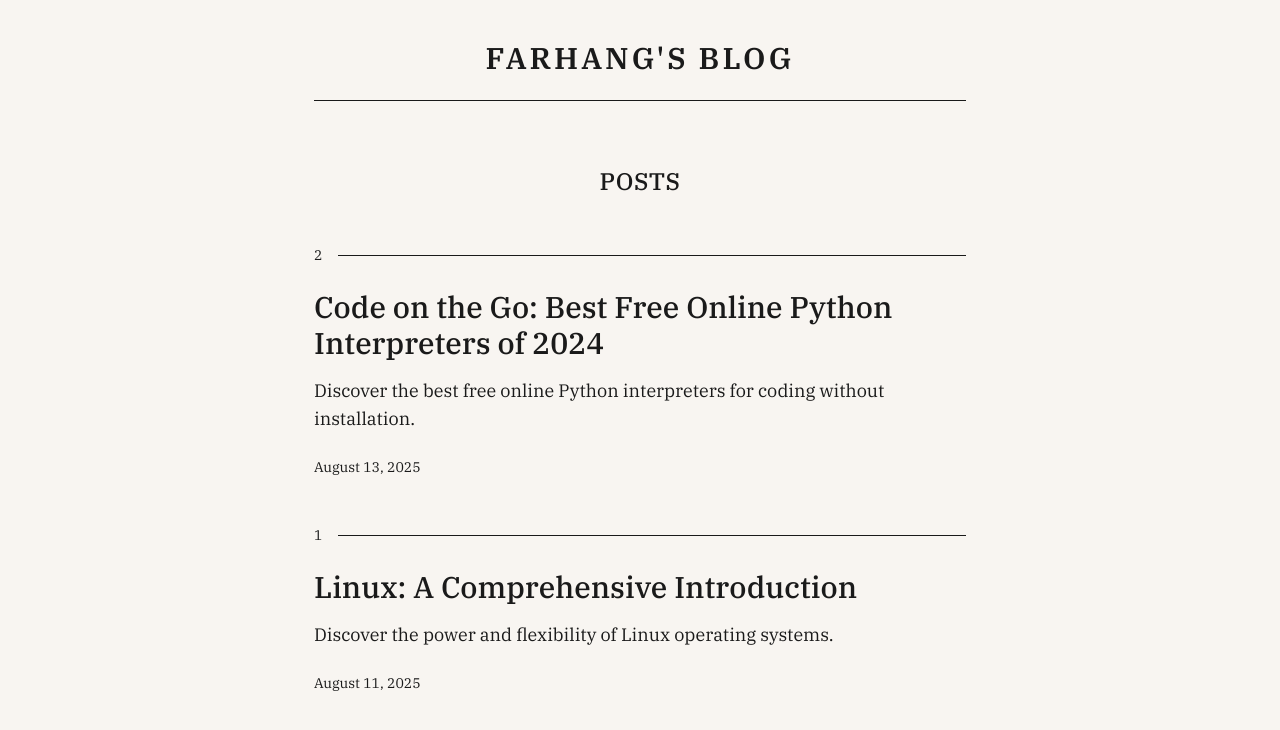
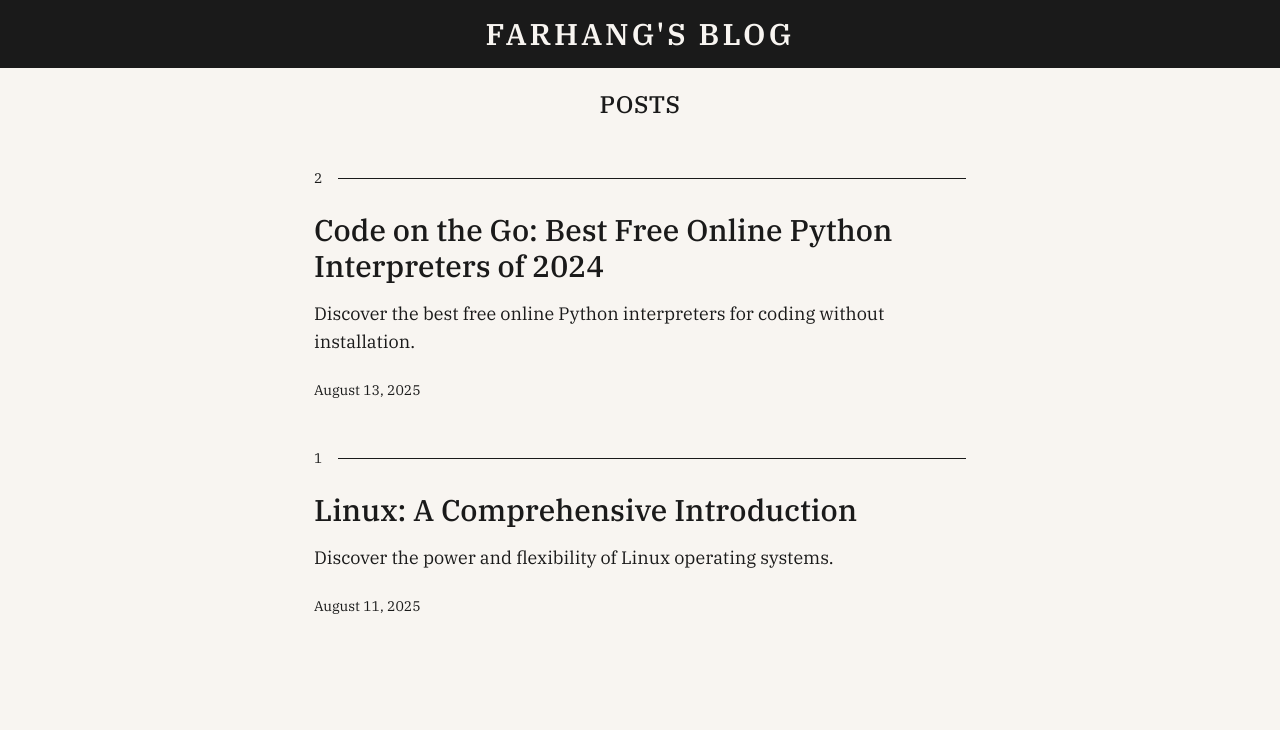
Before and after one commit to farhangbakhshi/blog, a website: page www/index.html in a window 1280 px wide. Drawn offline with nearby package versions, Linux system fonts and the light colour scheme.

Commit message:
refactor: replace header with navigation for consistent layout across blog pages

```diff
--- a/www/index.html
+++ b/www/index.html
@@ -27,12 +27,13 @@
 
 <body
     class="font-ibm leading-relaxed text-brand-black dark:text-cream bg-cream dark:bg-brand-black max-w-[700px] mx-auto py-10 px-6 md:px-6">
-    <header class="flex justify-center items-center mb-16 pb-6 border-b border-brand-black dark:border-cream">
+    <nav class="fixed top-0 left-0 right-0 flex justify-center mx-auto bg-brand-black dark:bg-cream items-center p-4">
         <a href="/"
-            class="text-brand-black dark:text-cream no-underline font-bold hover:underline text-3xl tracking-widest">FARHANG'S BLOG</a>
-    </header>
+            class="text-cream dark:text-brand-black no-underline font-bold text-3xl tracking-widest">FARHANG'S
+            BLOG</a>
+    </nav>
 
-    <main>
+    <main class="mt-12">
         <h1 class="text-2xl font-medium mb-12 text-center tracking-wide">POSTS</h1>
         <div class="grid grid-cols-1 gap-12">
             <div class="relative">
```
Also changed, not shown: www/posts/best-python-online-interpreters/index.html (+4 -4 lines), www/posts/linux-a-comprehensive-introduction/index.html (+5 -4 lines).
